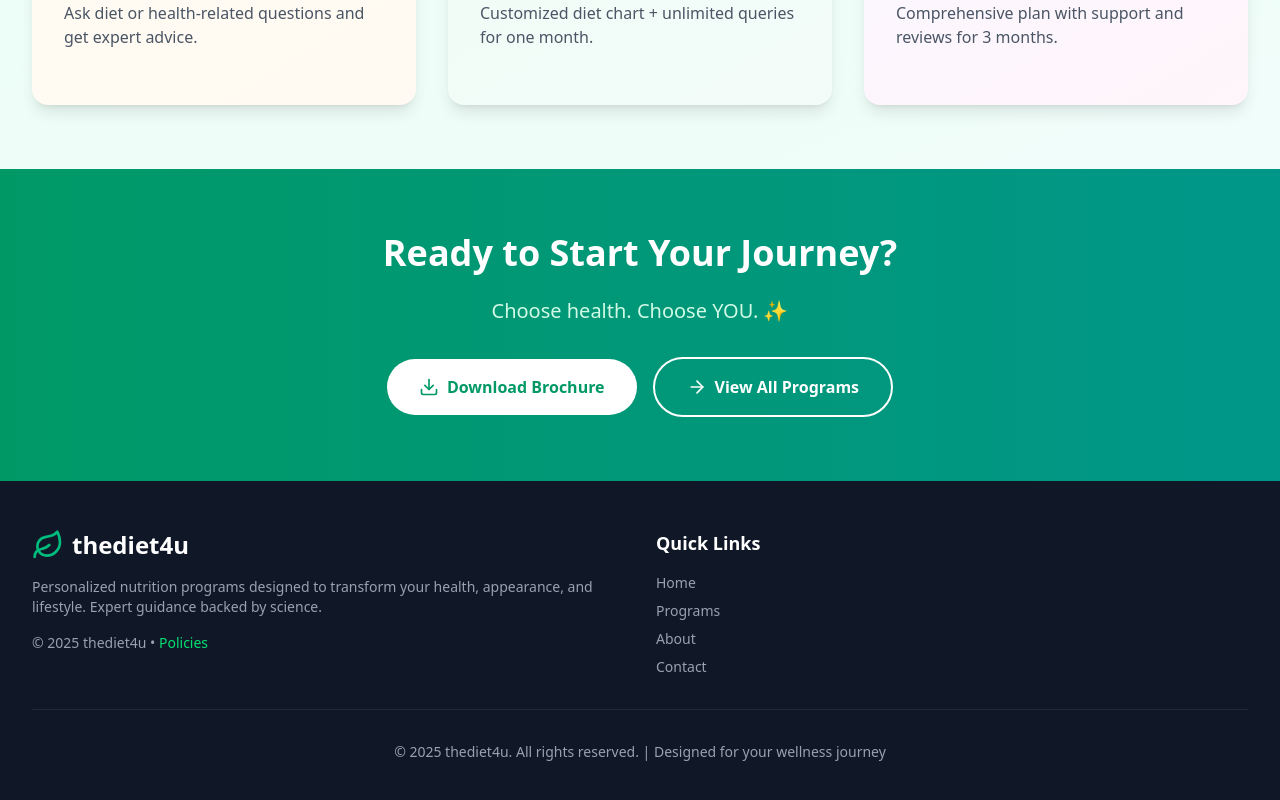
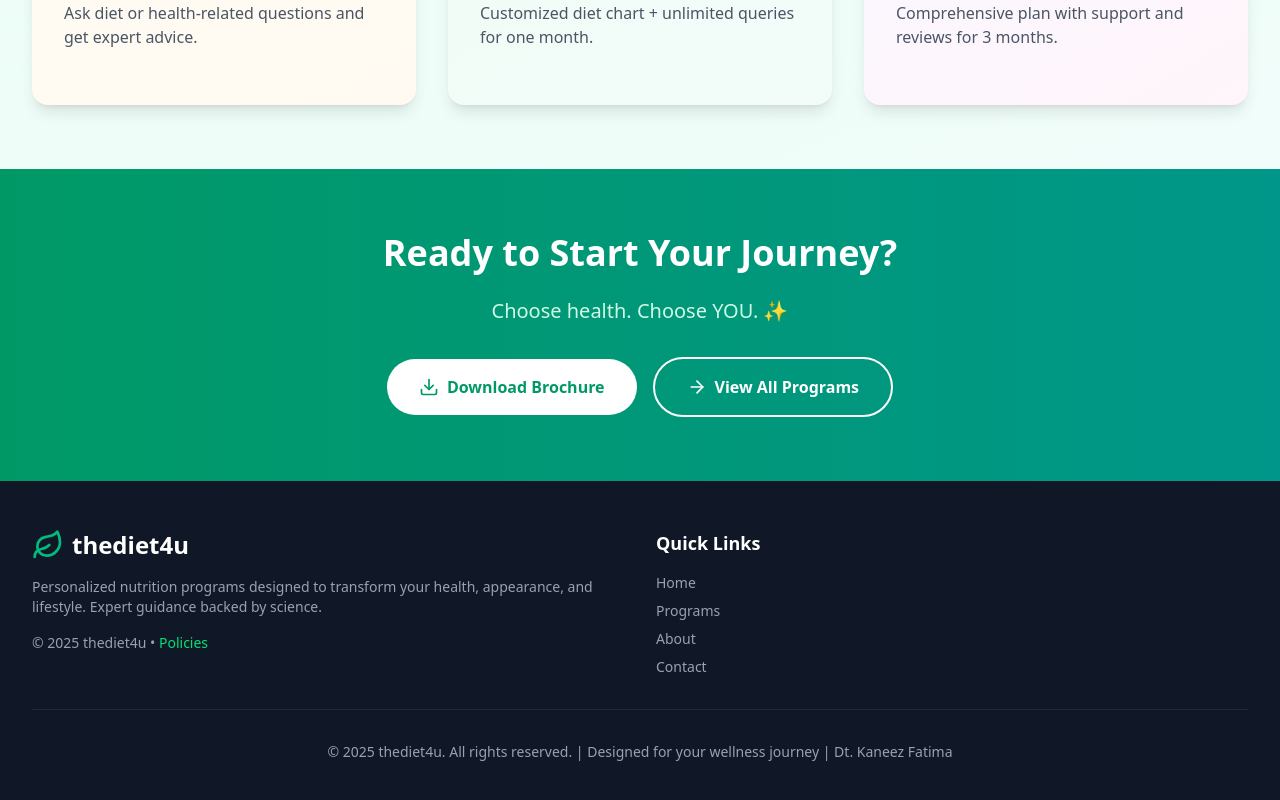
Before and after one commit to faizan-docx/DietProject, a React (Vite) app: page / in a window 1280 px wide. Shown: the part 1967-2767 px from the top of the page. Built offline with nearby package versions, Linux system fonts and the light colour scheme.

Commit message:
added admin control

```diff
--- a/index.html
+++ b/index.html
@@ -6,7 +6,7 @@
     <meta name="viewport" content="width=device-width, initial-scale=1.0" />
 
     <!-- ✅ SEO Meta Tags -->
-    <title>TheDiet4U – Personalized Diet Plans by Dt. Kaneez Fatima</title>
+    <title>TheDiet4U – Personalized Diet Plans by Dt. Kaneez Fatima.</title>
     <meta name="description" content="Get personalized diet plans by certified nutritionist Dt. Kaneez Fatima. Choose from general, monthly, or 3-month consultation plans. Start your healthy journey with TheDiet4U." />
     <meta name="keywords" content="Diet, Nutrition, Weight Loss, Diet Plans, Nutritionist, TheDiet4U, Kaneez Fatima, Health, Wellness, Consultation" />
     <meta name="author" content="Dt. Kaneez Fatima" />
--- a/src/App.jsx
+++ b/src/App.jsx
@@ -408,16 +408,19 @@ function TheDiet4ULanding() {
                 <li><Link to="/programs" className="hover:text-emerald-400">Programs</Link></li>
                 <li><Link to="/about" className="hover:text-emerald-400">About</Link></li>
                 <li><Link to="/contact" className="hover:text-emerald-400">Contact</Link></li>
+
               </ul>
             </div>
           </div>
 
           {/* Bottom Bar */}
-          <div className="border-t border-gray-800 mt-8 pt-8 text-center text-gray-400 text-sm">
-            <p>
-              &copy; 2025 thediet4u. All rights reserved. | Designed for your wellness journey
-            </p>
-          </div>
+                <div className="border-t border-gray-800 mt-8 pt-8 text-center text-gray-400 text-sm">
+                <p>
+                  &copy; 2025 thediet4u. All rights reserved. | Designed for your wellness journey | <Link to="/admin" className="hover:text-emerald-400 ">Dt. Kaneez Fatima</Link>
+                </p>
+              </div>
+
+
         </div>
       </footer>
 
```
